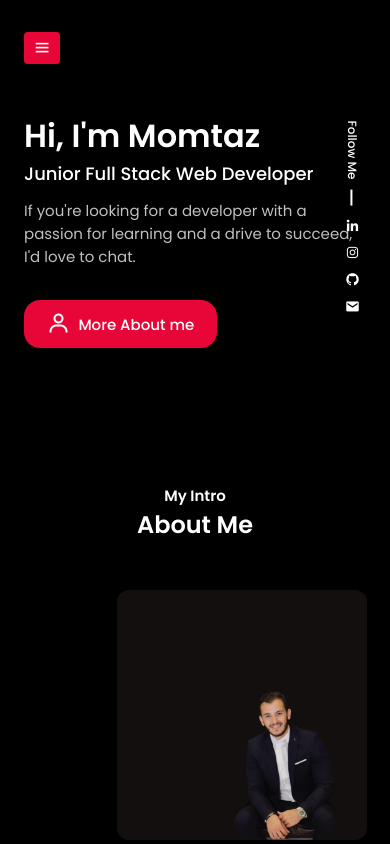
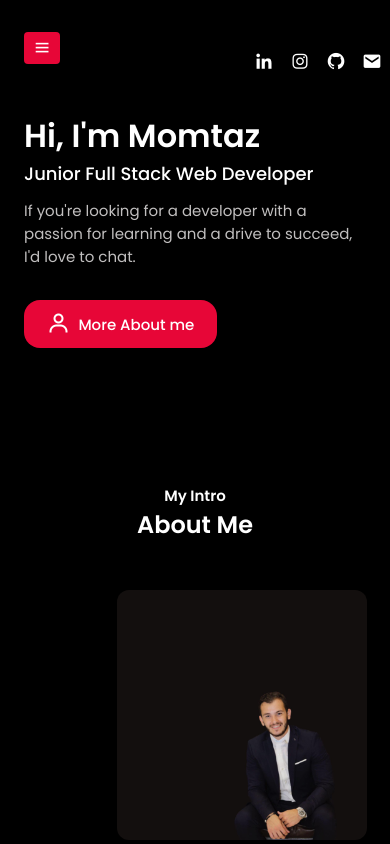
Before and after one commit to Momtaz1992/PortFolio_webdevelopment, a plain HTML site: page index.html in a window 390 px wide. Shown: the top 844 px of the page. Drawn offline with nearby package versions, Linux system fonts and the light colour scheme.

Commit message:
a little touch

```diff
--- a/CSS/contact.css
+++ b/CSS/contact.css
@@ -161,11 +161,18 @@
        }
 
        .home__social-follow{
-              font-size: var(--smaller-font-size);
-              transform: rotate(90deg);
+              display: none;
        }
        .my__info{
               display: none;
+       }
+       .home__social-links{
+              position: relative;
+              bottom: 90px;
+       }
+       .home__social-links i{
+              font-size: 20px;
+              text-align: center;
        }
        .home__social{
               left:initial;
@@ -178,7 +185,7 @@
               transform: rotate(90deg);
        }
        .home__social-links{
-              flex-direction: column;
+              flex-direction: row;
               row-gap: .25rem;
        }
        .home__social-link{
--- a/JavaScript/main.js
+++ b/JavaScript/main.js
@@ -9,25 +9,34 @@ tabs.forEach((tab) => {
       tabContents.classList.remove('skills__active');
     });
     target.classList.add('skills__active');
-
     tabs.forEach((tab) => {
       tab.classList.remove('skills__active');
     });
     tab.classList.add('skills__active');
   });
 });
-//show SIDEBAR
+
+// Show SIDEBAR
 const navMenu = document.getElementById('sidebar'),
       navToggle = document.getElementById('nav-toggle'),
-      navClose =document.getElementById('nav-close')
+      navClose = document.getElementById('nav-close');
 
-if(navToggle){
-       navToggle.addEventListener('click', () =>{
-              navMenu.classList.add('show-sidebar')
-       })
+if (navToggle) {
+  navToggle.addEventListener('click', () => {
+    navMenu.classList.add('show-sidebar');
+  });
 }
-if(navClose){
-       navClose.addEventListener('click', () =>{
-              navMenu.classList.remove('show-sidebar')
-       })
+
+if (navClose) {
+  navClose.addEventListener('click', () => {
+    navMenu.classList.remove('show-sidebar');
+  });
 }
+
+// Close Sidebar when a link is clicked
+const sidebarLinks = document.querySelectorAll('#sidebar a');
+sidebarLinks.forEach((link) => {
+  link.addEventListener('click', () => {
+    navMenu.classList.remove('show-sidebar');
+  });
+});
--- a/index.html
+++ b/index.html
@@ -39,9 +39,6 @@
                                           </li>
                                           <li class="nav__item">
                                                  <a href="#skills" class="nav__link">Skills</a>
-                                          </li>
-                                          <li class="nav__item">
-                                                 <a href="#contact" class="nav__link">Contact</a>
                                           </li>
                                    </ul>
                             </div>
```
